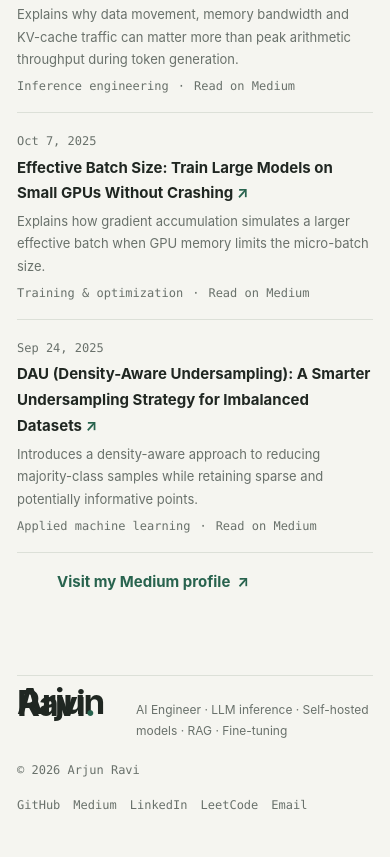
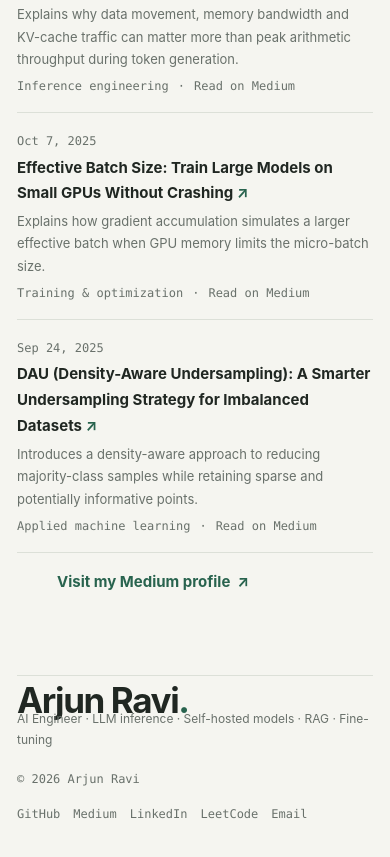
Before and after one commit to arjunravi26/arjun-ravi-portfolio, an Astro site: page /writing in a window 390 px wide. Shown: the part 993-1850 px from the top of the page. Built offline with nearby package versions, Linux system fonts and the light colour scheme; Astro itself is replaced by a stand-in of ours.

Commit message:
Fix mobile footer name wrapping

```diff
--- a/src/styles/global.css
+++ b/src/styles/global.css
@@ -84,7 +84,7 @@ a {
 
 .wordmark {
   font-size: 35px;
-  line-height: 2px;
+  line-height: 1.1px;
   font-weight: 700;
   letter-spacing: -0.04em;
   text-decoration: none;
@@ -141,7 +141,7 @@ main {
 .hero-layout {
   display: grid;
   grid-template-columns: 248px minmax(0, 1fr);
-  gap:  clamp(16px, 3vw, 32px);
+  gap: clamp(16px, 3vw, 32px);
   align-items: start;
 }
 
@@ -1286,6 +1286,15 @@ main {
     align-items: flex-start;
   }
 
+  .footer-top {
+    flex-direction: column;
+    gap: 8px;
+  }
+
+  .footer-top .wordmark {
+    white-space: nowrap;
+  }
+
   .footer-bottom {
     flex-direction: column;
   }
```
